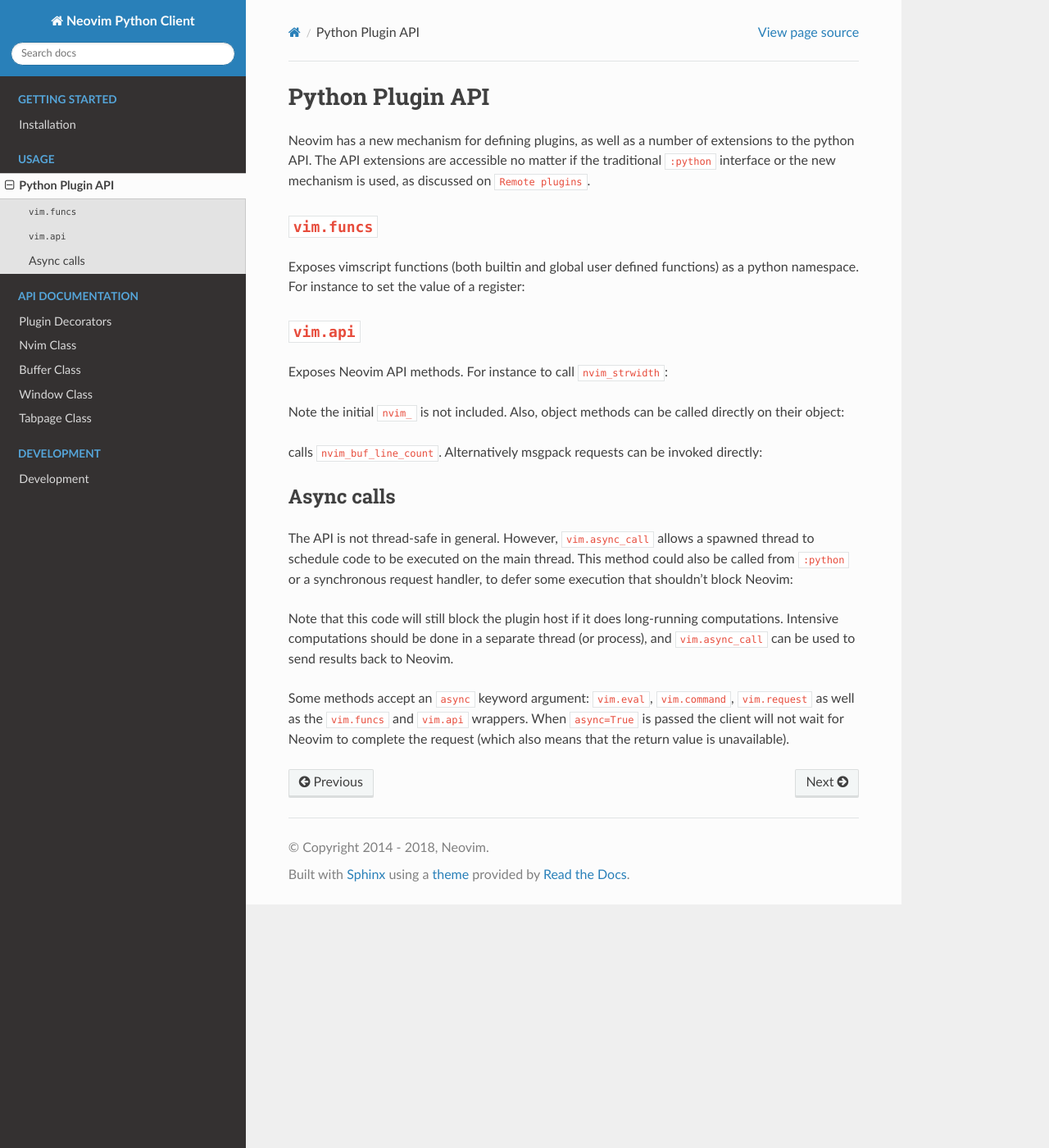
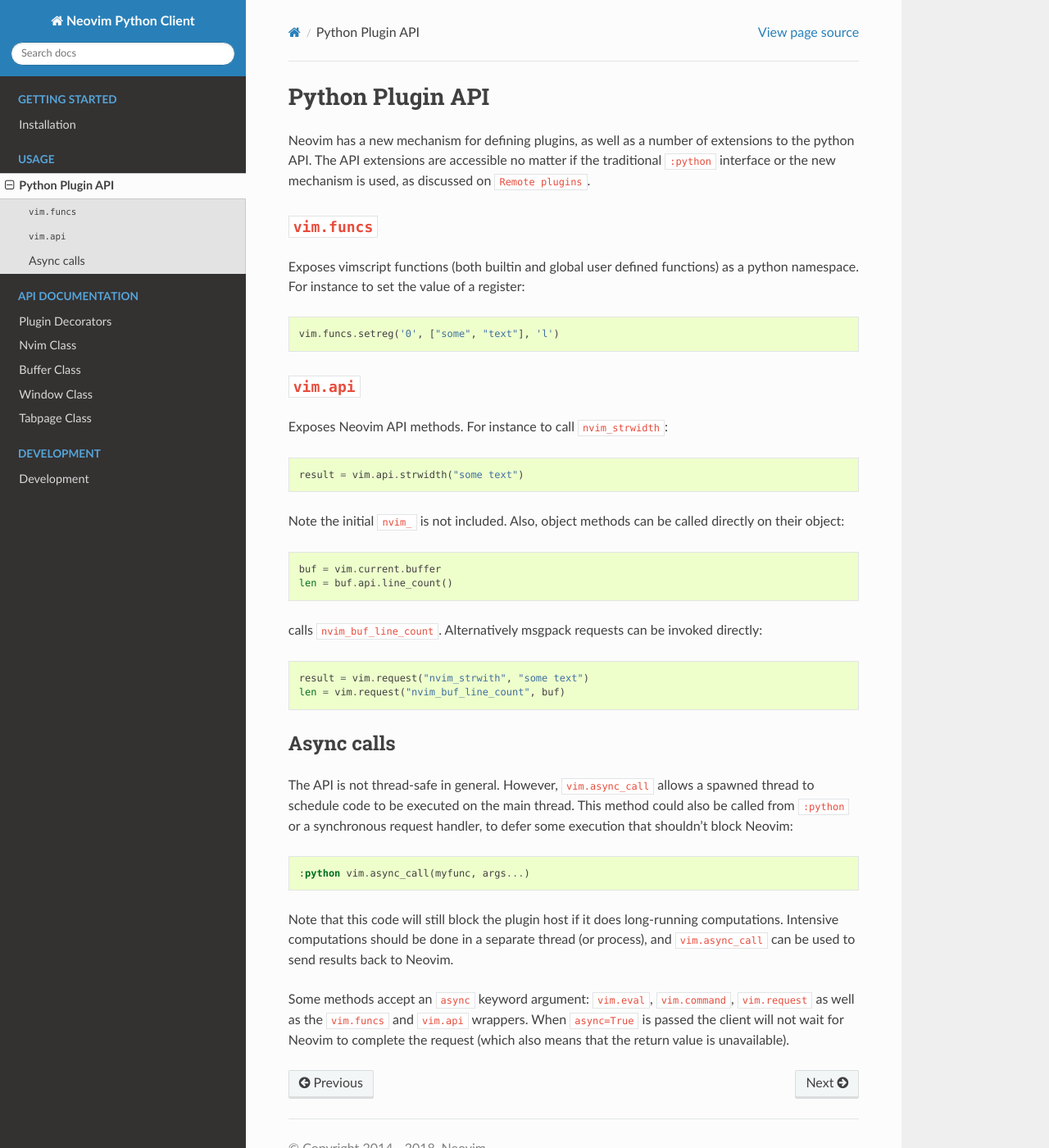
Before and after one commit to neovim/pynvim, a Sphinx documentation site: the page built from docs/usage/python-plugin-api.rst, in a window 1280 px wide and 1400 px high. Shown: the whole window at 82% size. Built offline with Sphinx 7.4.7 and the Read the Docs theme 2.0.0, drawn with Linux system fonts in a browser that asks for light colours; pages that are not in the unit, such as notebooks, are missing from menus; cross-references to code outside the pages are shown as plain code.

Commit message:
Fix code blocks

```diff
--- a/docs/usage/python-plugin-api.rst
+++ b/docs/usage/python-plugin-api.rst
@@ -12,7 +12,7 @@
 Exposes vimscript functions (both builtin and global user defined functions) as a python namespace.
 For instance to set the value of a register:
 
-.. code::python
+.. code-block:: python
 
    vim.funcs.setreg('0', ["some", "text"], 'l')
 
@@ -22,14 +22,14 @@
 Exposes Neovim API methods.
 For instance to call ``nvim_strwidth``:
 
-.. code::python
+.. code-block:: python
 
    result = vim.api.strwidth("some text")
 
 Note the initial ``nvim_`` is not included.
 Also, object methods can be called directly on their object:
 
-.. code::python
+.. code-block:: python
 
    buf = vim.current.buffer
    len = buf.api.line_count()
@@ -37,7 +37,7 @@
 calls ``nvim_buf_line_count``.
 Alternatively msgpack requests can be invoked directly:
 
-.. code::python
+.. code-block:: python
 
    result = vim.request("nvim_strwith", "some text")
    len = vim.request("nvim_buf_line_count", buf)
@@ -50,7 +50,7 @@
 This method could also be called from ``:python`` or a synchronous request handler,
 to defer some execution that shouldn't block Neovim:
 
-.. code::vim
+.. code-block:: vim
 
    :python vim.async_call(myfunc, args...)
 
```
